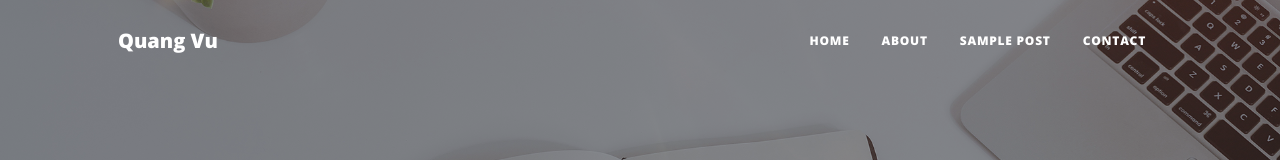
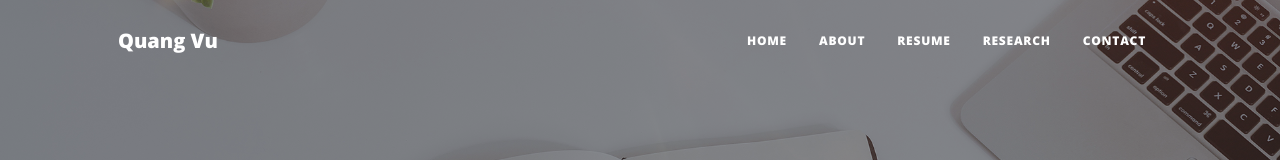
Before and after one commit to quangvumathneuro/quangvu.github.io, a plain HTML site: page index.html in a window 1280 px wide. Shown: the top 160 px of the page. Drawn offline with nearby package versions, Linux system fonts and the light colour scheme.

Commit message:
Update index.html

```diff
--- a/index.html
+++ b/index.html
@@ -28,8 +28,10 @@
                     <ul class="navbar-nav ms-auto py-4 py-lg-0">
                         <li class="nav-item"><a class="nav-link px-lg-3 py-3 py-lg-4" href="index.html">Home</a></li>
                         <li class="nav-item"><a class="nav-link px-lg-3 py-3 py-lg-4" href="about.html">About</a></li>
-                        <li class="nav-item"><a class="nav-link px-lg-3 py-3 py-lg-4" href="post.html">Sample Post</a></li>
+                        <li class="nav-item"><a class="nav-link px-lg-3 py-3 py-lg-4" href="resume.html">Resume</a></li>
+                        <li class="nav-item"><a class="nav-link px-lg-3 py-3 py-lg-4" href="post.html">Research</a></li>
                         <li class="nav-item"><a class="nav-link px-lg-3 py-3 py-lg-4" href="contact.html">Contact</a></li>
+
                     </ul>
                 </div>
             </div>
```
